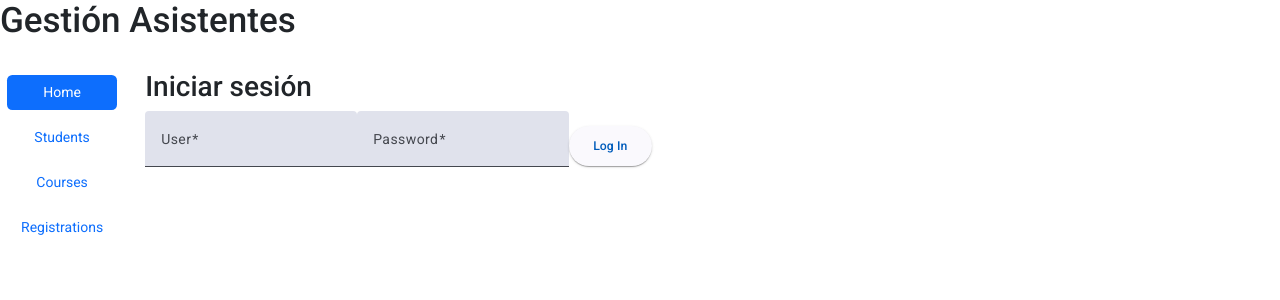
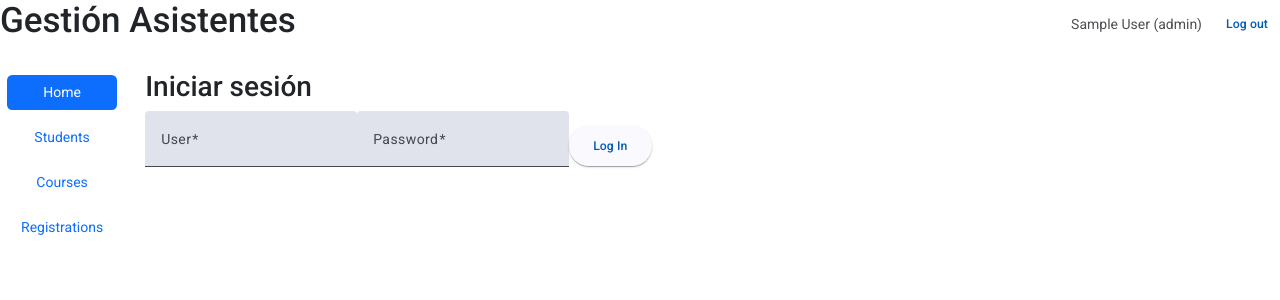
Before and after one commit to Nicolas-Lastra/gestion-asistentes, an Angular app: page /login in a window 1280 px wide. Shown: the top 300 px of the page. Built offline with nearby package versions, Linux system fonts and the light colour scheme; sample sign-in values are in the browser's storage.

Commit message:
Added logout functionality

```diff
--- a/src/app/toolbar/toolbar.css
+++ b/src/app/toolbar/toolbar.css
@@ -0,0 +1,7 @@
+.toolbar {
+  display: flex;
+  align-items: center;
+  gap: 12px;
+}
+.spacer { flex: 1; }
+.user { opacity: 0.8; }
--- a/src/app/toolbar/toolbar.html
+++ b/src/app/toolbar/toolbar.html
@@ -1 +1,12 @@
-<h1>Gestión Asistentes</h1>
+<header class="toolbar">
+  <h1>Gestión Asistentes</h1>
+
+  <div class="spacer"></div>
+
+  <!-- Muestra usuario y rol -->
+  <span class="user" *ngIf="user$ | async as user">
+    {{ user.name }} ({{ user.role }})
+  </span>
+
+  <button mat-button (click)="logout()">Log out</button>
+</header>
--- a/src/app/toolbar/toolbar.ts
+++ b/src/app/toolbar/toolbar.ts
@@ -1,11 +1,28 @@
 import { Component } from '@angular/core';
+import { Observable } from 'rxjs';
+import { User } from '../../shared/entities';
+import { AuthService } from '../../shared/services/auth-service';
+import { Router } from '@angular/router';
+import { RoutePaths } from '../../shared/routes';
+import { AsyncPipe, CommonModule } from '@angular/common';
+import { MatButtonModule } from '@angular/material/button';
 
 @Component({
   selector: 'app-toolbar',
-  imports: [],
+  imports: [CommonModule, AsyncPipe, MatButtonModule],
   templateUrl: './toolbar.html',
   styleUrl: './toolbar.css'
 })
 export class Toolbar {
 
+  user$!: Observable<User | null>;
+
+  constructor(private auth: AuthService, private router: Router) {
+    this.user$ = this.auth.user$;
+  }
+
+  logout(): void {
+    this.auth.logout();
+    this.router.navigate([RoutePaths.LOGIN]);
+  }
 }
```
